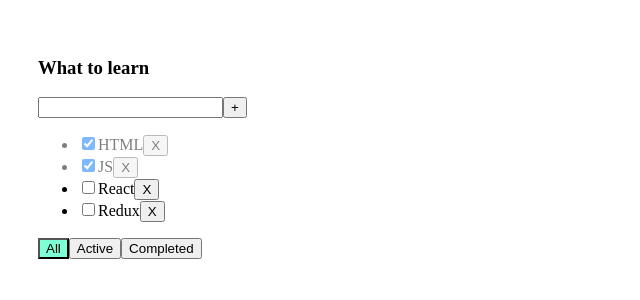
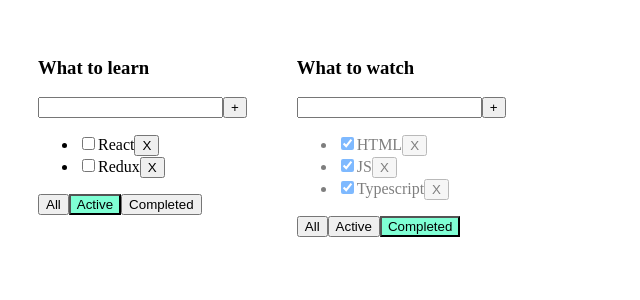
Before and after one commit to SkyDeS-2301/TodoList, a React (Vite) app: page / in a window 1280 px wide. Shown: the top 300 px of the page, without its empty margins (0-640 px from the left). Built offline with nearby package versions, Linux system fonts and the light colour scheme.

Commit message:
more todolist

```diff
--- a/src/App.tsx
+++ b/src/App.tsx
@@ -4,60 +4,86 @@
 import {v1} from "uuid";
 
 export type FilterValuesType = 'all' | 'active' | 'completed'
+type TodolistType = {
+    id: string
+    title: string
+    filter: FilterValuesType
+}
+
 export function App() {
 
     const [tasks, setTasks] = useState<TasksType[]>([
         {id: v1(), title: 'HTML', isDone: true},
         {id: v1(), title: 'JS', isDone: true},
+        {id: v1(), title: 'Typescript', isDone: true},
         {id: v1(), title: 'React', isDone: false},
         {id: v1(), title: 'Redux', isDone: false},
     ])
-    const [filter, setFilter] = useState<FilterValuesType>('all')
 
-    function changeFilter(value: FilterValuesType) {
-        setFilter(value)
+    function changeFilter(todolistId: string, value: FilterValuesType) {
+        const todolist = todolists.find(tl => tl.id === todolistId)
+        if (todolist) {
+            todolist.filter = value
+            setTodolist([...todolists])
         }
+    }
+
     function removeTask(id: string) {
         const filteredTasks = tasks.filter(t => t.id !== id)
 
         setTasks(filteredTasks)
     }
+
     function addTask(value: string) {
-        const newTask: TasksType = { id: v1(), title: value, isDone: false}
+        const newTask: TasksType = {id: v1(), title: value, isDone: false}
 
         setTasks([newTask, ...tasks])
     }
+
     function changeStatus(taskId: string, isDone: boolean) {
         const task = tasks.find(t => t.id === taskId)
-        if(task) {
+        if (task) {
             task.isDone = isDone
         }
         setTasks([...tasks])
     }
 
+
+    const [todolists, setTodolist] = useState<TodolistType[]>([
+        {id: v1(), title: 'What to learn', filter: 'active'},
+        {id: v1(), title: 'What to watch', filter: 'completed'}
+    ])
+
+    return (
+        <div className='App'>
+
+            {
+                todolists.map(tl => {
+
                     let tasksForTodolist = tasks
-    if (filter === 'active') {
+                    if (tl.filter === 'active') {
                         tasksForTodolist = tasks.filter(t => !t.isDone)
                     }
-    if (filter === 'completed') {
+                    if (tl.filter === 'completed') {
                         tasksForTodolist = tasks.filter(t => t.isDone)
                     }
-    return (
-        <div className='App'>
-            <Todolist title='What to learn'
+
+                    return <Todolist key={tl.id}
+                                     id={tl.id}
+                                     title={tl.title}
                                      tasks={tasksForTodolist}
-                      filter={filter}
+                                     filter={tl.filter}
                                      removeTask={removeTask}
                                      changeFilter={changeFilter}
                                      addTask={addTask}
                                      changeTaskStatus={changeStatus}
                     />
+                })
+            }
+
         </div>
     )
 }
-
-
-
 
 
 // const tasks2: TasksType[] = [
--- a/src/Todolist.tsx
+++ b/src/Todolist.tsx
@@ -7,11 +7,12 @@
     isDone: boolean
 }
 type PropsType = {
+    id: string
     title: string
     tasks: TasksType[]
     filter: FilterValuesType
     removeTask: (id: string) => void
-    changeFilter: (value: FilterValuesType) => void
+    changeFilter: (todolistId: string, value: FilterValuesType) => void
     addTask: (value: string) => void
     changeTaskStatus: (taskId: string, isDone: boolean) => void
 }
@@ -37,9 +38,9 @@
             addTask()
         }
     }
-    const onAllClickHandler = () => props.changeFilter('all')
-    const onActiveClickHandler = () => props.changeFilter('active')
-    const onCompletedClickHandler = () => props.changeFilter('completed')
+    const onAllClickHandler = () => props.changeFilter(props.id, 'all')
+    const onActiveClickHandler = () => props.changeFilter(props.id, 'active')
+    const onCompletedClickHandler = () => props.changeFilter(props.id, 'completed')
 
     return (
         <div>
@@ -74,13 +75,17 @@
                         })
                     }
                 </ul>
+
                 <div>
                     <button className={props.filter === 'all' ? 'active-filter' : ''}
-                            onClick={onAllClickHandler}>All</button>
+                            onClick={onAllClickHandler}>All
+                    </button>
                     <button className={props.filter === 'active' ? 'active-filter' : ''}
-                            onClick={onActiveClickHandler}>Active</button>
+                            onClick={onActiveClickHandler}>Active
+                    </button>
                     <button className={props.filter === 'completed' ? 'active-filter' : ''}
-                            onClick={onCompletedClickHandler}>Completed</button>
+                            onClick={onCompletedClickHandler}>Completed
+                    </button>
                 </div>
             </div>
         </div>
```
Lines whose indentation alone changed are shown as unchanged.
